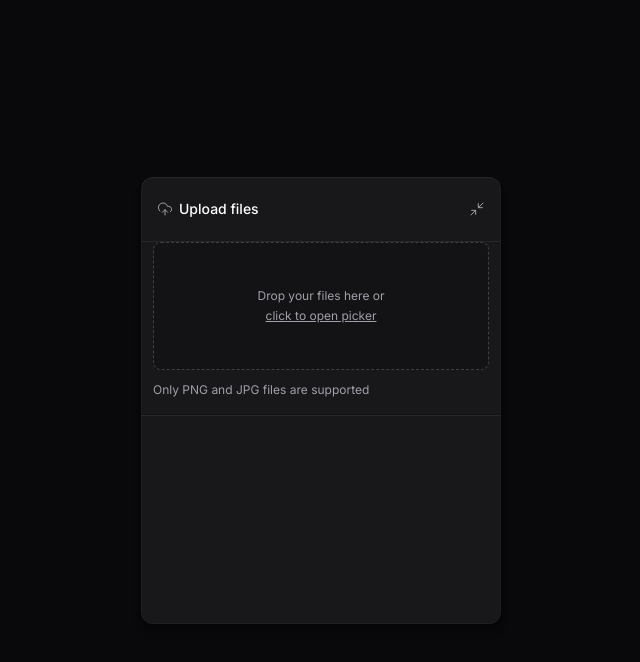
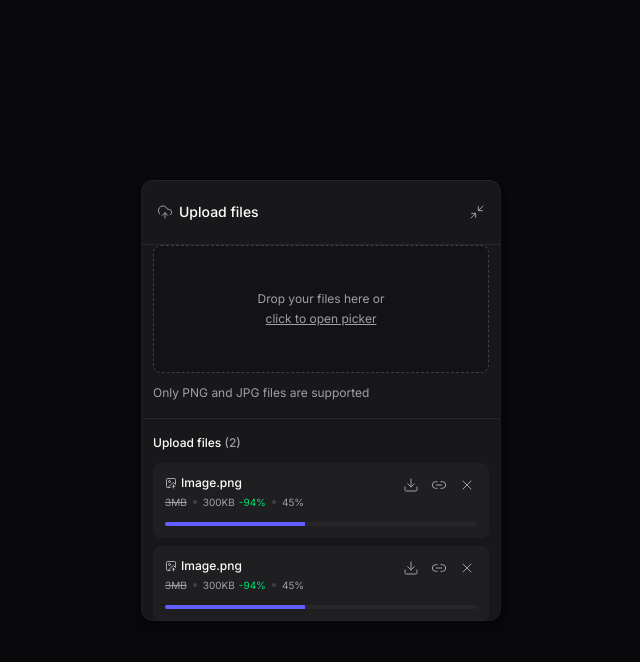
Before and after one commit to riicardojs/upload-widget-web, a React (Vite) app: page / in a window 1280 px wide. Both pictures are taken after a click on the button "Upload files". Shown: the top 662 px of the page, without its empty margins (319-959 px from the left). Built offline with nearby package versions, Linux system fonts and the light colour scheme.

Commit message:
feat: add upload widget item component and update upload list to include it

```diff
--- a/package.json
+++ b/package.json
@@ -11,6 +11,7 @@
   },
   "dependencies": {
     "@radix-ui/react-collapsible": "^1.1.11",
+    "@radix-ui/react-progress": "^1.1.7",
     "lucide-react": "^0.515.0",
     "react": "^19.1.0",
     "react-dom": "^19.1.0",
--- /dev/null
+++ b/src/components/upload-widget-upload-item.tsx
@@ -0,0 +1,46 @@
+import { Download, ImageUp, Link2, X } from 'lucide-react';
+import { Button } from './ui/button';
+import * as Progress from '@radix-ui/react-progress'
+
+export function UploadWidgetUploadItem() {
+  return (
+    <div className="p-3 rounded-lg flex flex-col gap-3 shadow-shape-content bg-white/3 relative overflow-hidden">
+      <div className="flex flex-col gap-1">
+        <span className="text-xs font-medium flex items-center gap-1">
+          <ImageUp className="size-3 text-zinc-300" strokeWidth={1.5} />
+          <span>Image.png</span>
+        </span>
+
+        <span className="text-xxs text-zinc-400 flex gap-1.5 items-center">
+          <span className="line-through">3MB</span>
+          <div className="size-1 rounded-full bg-zinc-700" />
+          <span>
+            300KB
+            <span className="text-green-400 ml-1">-94%</span>
+          </span>
+          <div className="size-1 rounded-full bg-zinc-700" />
+          <span>45%</span>
+        </span>
+      </div>
+
+      <Progress.Root className='bg-zinc-800 rounded-full h-1 overflow-hidden'>
+        <Progress.Indicator className='bg-indigo-500 h-1' style={{ width: '45%' }} />
+      </Progress.Root>
+
+      <div className="absolute top-2.5 right-2.5 flex items-center gap-1">
+        <Button size="icon-sm">
+          <Download className="size-4" strokeWidth={1.5} />
+          <span className="sr-only">Download compressed image</span>
+        </Button>
+        <Button size="icon-sm">
+          <Link2 className="size-4" strokeWidth={1.5} />
+          <span className="sr-only">Retry upload</span>
+        </Button>
+        <Button size="icon-sm">
+          <X className="size-4" strokeWidth={1.5} />
+          <span className="sr-only">Cancel Upload</span>
+        </Button>
+      </div>
+    </div>
+  );
+}
--- a/src/components/upload-widget-upload-list.tsx
+++ b/src/components/upload-widget-upload-list.tsx
@@ -1,3 +1,17 @@
+import { UploadWidgetUploadItem } from './upload-widget-upload-item';
+
 export function UploadWidgetUploadList() {
-  return <div className="px-3 h-48"></div>;
+  return (
+    <div className="px-3 flex flex-col gap-3">
+      <span className="text-xs font-medium">
+        Upload files {''}
+        <span className="text-zinc-400">(2)</span>
+      </span>
+
+      <div className="flex flex-col gap-2">
+        <UploadWidgetUploadItem />
+        <UploadWidgetUploadItem />
+      </div>
+    </div>
+  );
 }
--- a/src/index.css
+++ b/src/index.css
@@ -12,4 +12,5 @@
     inset 0px 1px 0px rgba(255, 255, 255, 0.02),
     inset 0px 0px 0px 1px rgba(255, 255, 255, 0.02);
   --opacity-2: 0.02;
+  --text-xxs: 0.625rem;
 }
```
Also changed, not shown: 1 other file (tests, documents, lock files or other folders).
